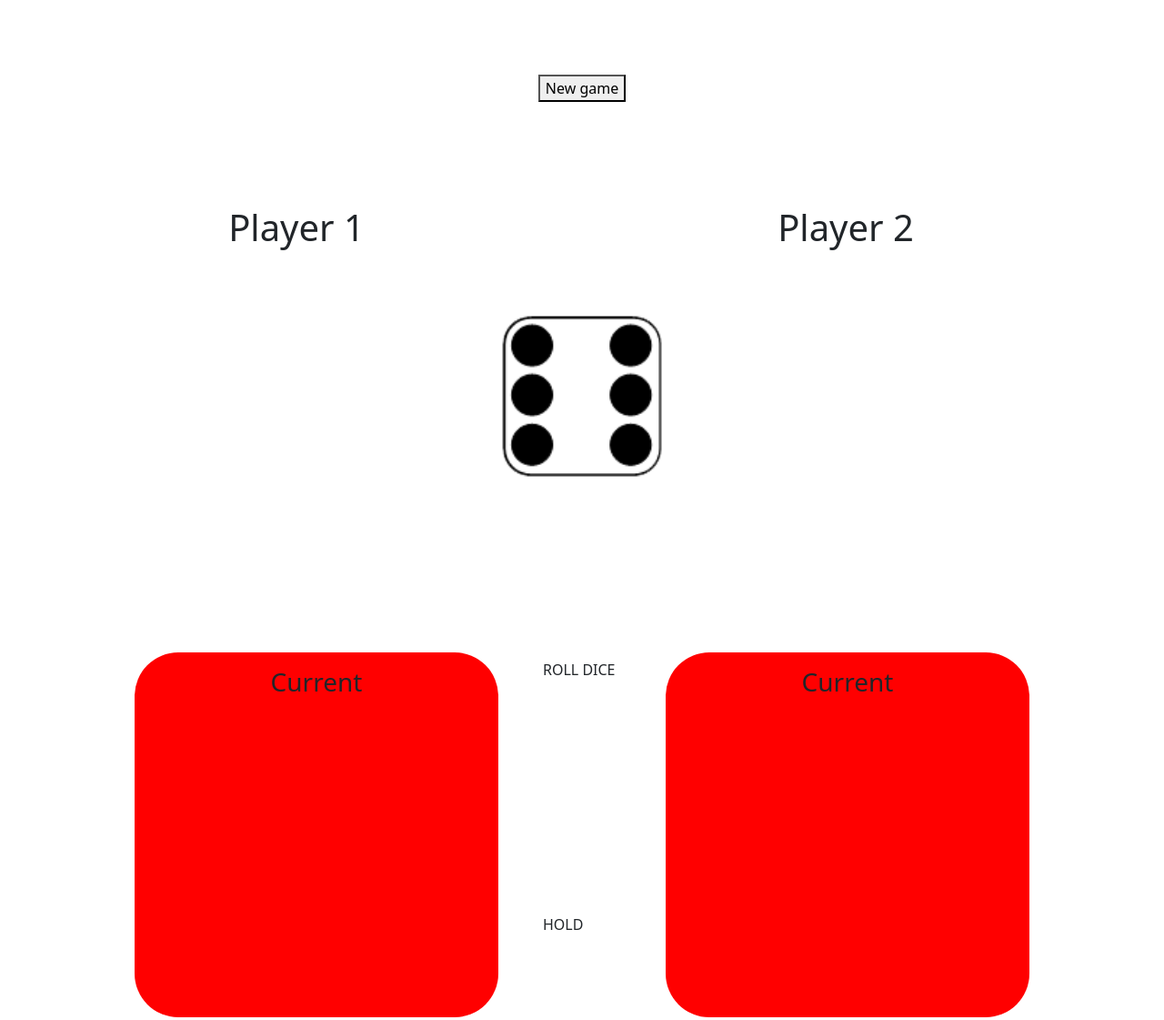
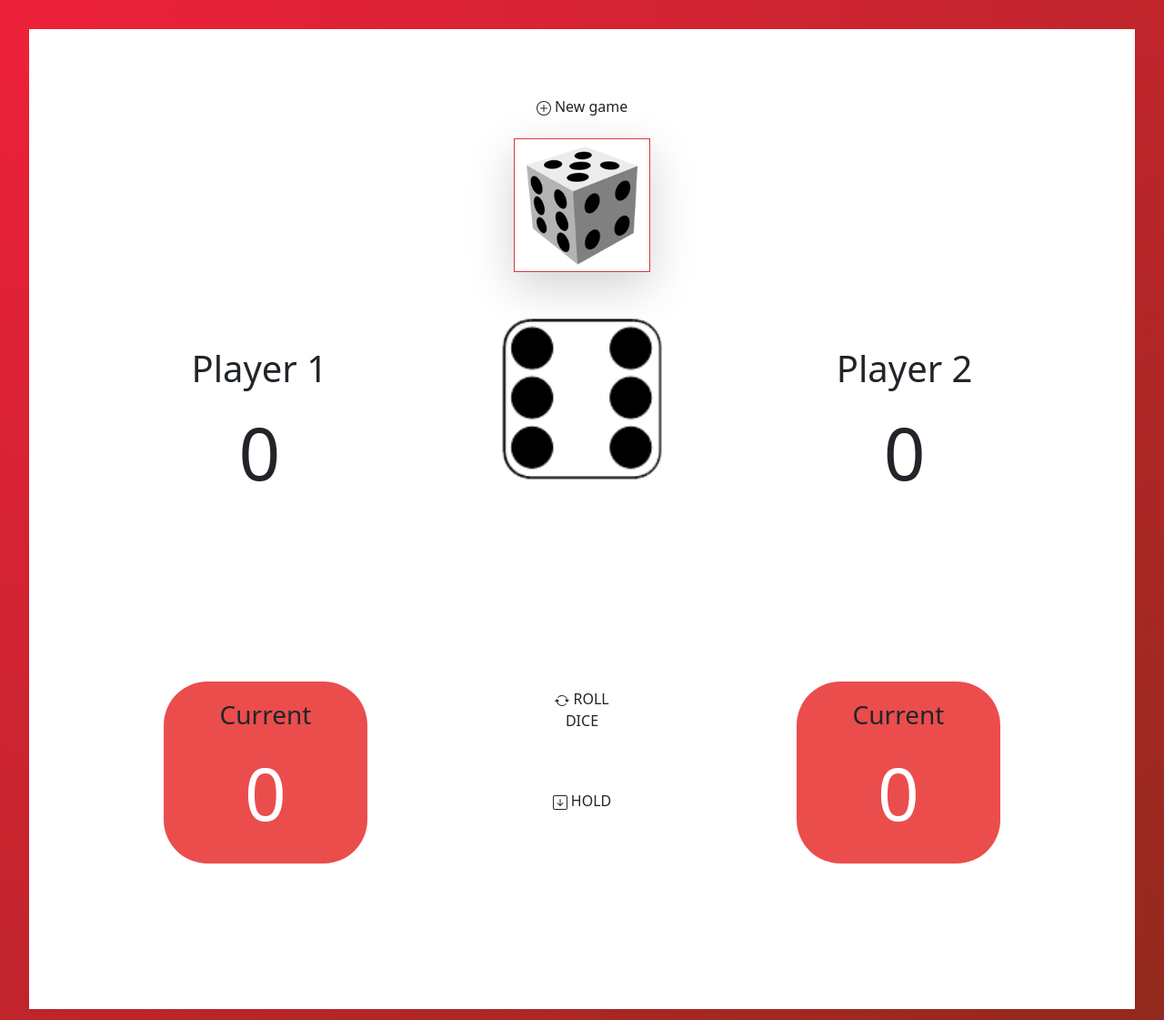
Before and after one commit to Blacklight059/Dices-games, a plain HTML site: page index.html in a window 1280 px wide. Shown: the top 1121 px of the page at 91% size. Drawn offline with nearby package versions, Linux system fonts and the light colour scheme.

Commit message:
Finalization of the script.js file and improvement of style.css

```diff
--- a/assets/css/style.css
+++ b/assets/css/style.css
@@ -2,10 +2,10 @@
 
 html, body {
     font-family: 'Lato', sans-serif;
-    src: url("https://fonts.google.com/specimen/Lato");
+    justify-content: center;
 }
 
-.body {
+body {
     border: 2rem solid red;
     border-image: linear-gradient(to bottom right, #ed213a, #93291e);
     border-image-slice: 1;
@@ -20,17 +20,28 @@ html, body {
 
 }
 
-.Player, .game, .play {
-    justify-content: space-around;
+.new-game {
+    margin: 1rem;
+    padding: auto;
+
+}
+
+
+.Player {
+    justify-content: center;
     margin: auto;
     padding: 2rem;
+    text-align: center;
+}
+
+.play, .game {
+    justify-content: space-around;
+    margin: 10rem;
+
 }
 
 .play {
-    justify-content: space-around;
-    margin: 10rem;
-    padding: 10rem;
-
+    padding-inline: 10rem;
 }
 
 .Player1, .Player2  {
@@ -40,30 +51,35 @@ html, body {
 }
 
 .current1, .current2 {
-    background-color: red;
-    padding-bottom: 20rem;
-    margin: 10rem;
+    background-color: #ea4d4c;
+    width: 100px;
+    height: 200px;
+    padding: 20px;
     text-align: center;
     border-radius: 3rem;
 }
 
-.current, .new-game  {
-    margin: 1rem;
-    padding: 1rem;
+.sum1, .sum2{
+    font-size: 5rem;
+
+}
+.playButton {
+    text-align: center;
 }
 
-.img {
-    box-sizing: inherit;
-    width: 70%;
+
+.img1 {
+    width: 100%;
+    height: 100%;
 }
 
 span {
     color: white;
-    font-size: 10rem;
+    font-size: 5rem;
 }
 
-.scorePlayer1, .scorePlayer2 {
+.scorePlayer1, .scorePlayer2, .newGame {
     justify-content: center;
-    font-size: 10rem;
+    font-size: 5rem;
 
 }
--- a/index.html
+++ b/index.html
@@ -9,50 +9,64 @@
     <link rel="preconnect" href="https://fonts.googleapis.com">
     <meta name="viewport" content="width=device-width, initial-scale=1.0">
     <link rel="stylesheet" href="assets/css/style.css">
-    <link href="https://cdn.jsdelivr.net/npm/bootstrap@5.1.3/dist/css/bootstrap.min.css" rel="stylesheet" integrity="sha384-1BmE4kWBq78iYhFldvKuhfTAU6auU8tT94WrHftjDbrCEXSU1oBoqyl2QvZ6jIW3" crossorigin="anonymous">
+    <link href="https://cdn.jsdelivr.net/npm/bootstrap@5.3.0-alpha1/dist/css/bootstrap.min.css" rel="stylesheet" integrity="sha384-GLhlTQ8iRABdZLl6O3oVMWSktQOp6b7In1Zl3/Jr59b6EGGoI1aFkw7cmDA6j6gD" crossorigin="anonymous">
     <script src="script.js"></script>
 </head>
 <body class="container-fluid" id="body">
     <header class="container-fluid header">
         <div class="new-game">
-            <button type="button" class="newGame" id="newGame" onclick="newGame()">New game</button>
+
+            <button type="button" class="btn" id="newGame" onclick="newGame()">
+                <svg xmlns="http://www.w3.org/2000/svg" width="16" height="16" fill="currentColor" class="bi bi-plus-circle" viewBox="0 0 16 16">
+                    <path d="M8 15A7 7 0 1 1 8 1a7 7 0 0 1 0 14zm0 1A8 8 0 1 0 8 0a8 8 0 0 0 0 16z"/>
+                    <path d="M8 4a.5.5 0 0 1 .5.5v3h3a.5.5 0 0 1 0 1h-3v3a.5.5 0 0 1-1 0v-3h-3a.5.5 0 0 1 0-1h3v-3A.5.5 0 0 1 8 4z"/>
+                </svg> New game</button>
         </div>
+        <div class="imgmWin"><img alt="win-area" id="dImg" class="border border-danger shadow-lg " style="width: 150px ;"
+            src="assets/img/favicon.png" alt=""></div>
     </header>
     <main class="main">
 
-        <div class="container-fluid row  Player">
-            <h1 class="row col-6 Player1" id="PlayerTitle1">Player 1</h1>
-            <h1 class="row col-6 Player2" id="PlayerTitle2">Player 2</h1>
-        </div>
+
         <div class="row game">
-            <div class="scores">
-                <div class="row col-5 scorePlayer1" id="scorePlayer1">
+            <div class="row col-5 Player">
+                <h1 class="Player1  mx-auto" id="PlayerTitle1">Player 1</h1>
+                <div class="scorePlayer1  mx-auto" id="scorePlayer1">0
                 </div>
             </div>
             <img class="row col-2 img1" src="assets/img/dice6.png">
-            <div class="scores">
-                <div class="row col-5 scorePlayer2" id="scorePlayer2">
+            <div class="row col-5 Player">
+                <h1 class="Player2  mx-auto" id="PlayerTitle2">Player 2</h1>
+                <div class="scorePlayer2  mx-auto" id="scorePlayer2">0
                 </div>
             </div>
+
         </div>
         <div class="row play">
-            <div class="row col-5 current1">
+            <div class="row col-3 current1">
                 <h3 class="current mx-auto">Current</h3>
-                <span id="sum1"></span>
+                <span id="sum1">0</span>
             </div>
 
             <div class="row col-2 mx-auto playButton">
                 <div class="rollDice">
-                    <button type="button" class="btn" id="btnRoll" onClick="rollTheDice()">ROLL DICE</button>
+                    <button type="button" class="btn" id="btnRoll" onClick="rollTheDice()">
+                      <svg xmlns="http://www.w3.org/2000/svg" width="16" height="16" fill="currentColor" class="bi bi-arrow-repeat" viewBox="0 0 16 16">
+                        <path d="M11.534 7h3.932a.25.25 0 0 1 .192.41l-1.966 2.36a.25.25 0 0 1-.384 0l-1.966-2.36a.25.25 0 0 1 .192-.41zm-11 2h3.932a.25.25 0 0 0 .192-.41L2.692 6.23a.25.25 0 0 0-.384 0L.342 8.59A.25.25 0 0 0 .534 9z"/>
+                        <path fill-rule="evenodd" d="M8 3c-1.552 0-2.94.707-3.857 1.818a.5.5 0 1 1-.771-.636A6.002 6.002 0 0 1 13.917 7H12.9A5.002 5.002 0 0 0 8 3zM3.1 9a5.002 5.002 0 0 0 8.757 2.182.5.5 0 1 1 .771.636A6.002 6.002 0 0 1 2.083 9H3.1z"/>
+                      </svg> ROLL DICE</button>
                 </div>
                 <div class="hold">
-                    <button type="button" class="btn" id="btnHold" onclick="hold()">HOLD</button>
+                    <button type="button" class="btn" id="btnHold" onclick="hold()">
+                      <svg xmlns="http://www.w3.org/2000/svg" width="16" height="16" fill="currentColor" class="bi bi-arrow-down-square" viewBox="0 0 16 16">
+                        <path fill-rule="evenodd" d="M15 2a1 1 0 0 0-1-1H2a1 1 0 0 0-1 1v12a1 1 0 0 0 1 1h12a1 1 0 0 0 1-1V2zM0 2a2 2 0 0 1 2-2h12a2 2 0 0 1 2 2v12a2 2 0 0 1-2 2H2a2 2 0 0 1-2-2V2zm8.5 2.5a.5.5 0 0 0-1 0v5.793L5.354 8.146a.5.5 0 1 0-.708.708l3 3a.5.5 0 0 0 .708 0l3-3a.5.5 0 0 0-.708-.708L8.5 10.293V4.5z"/>
+                      </svg> HOLD</button>
                 </div>
             </div>
 
-            <div class="row col-5 current2">
+            <div class="row col-3 current2">
                 <h3 class="current mx-auto" >Current</h3>
-                <span id="sum2"></span>
+                <span id="sum2">0</span>
 
             </div>
         </div>
--- a/script.js
+++ b/script.js
@@ -3,15 +3,12 @@ var scorePlayer1 = parseInt(document.getElementById('scorePlayer1'));
 var scorePlayer2 = parseInt(document.getElementById('scorePlayer2'));
 var sum1 = parseInt(document.getElementById('sum1'));
 var sum2 = parseInt(document.getElementById('sum2'));
-var msg = () => { alert('Cliquer sur New Game pour rejouer') }
 var gameTour = 0;
 
 //Create class Player
 class Players {
-    constructor(name, currentScore, totalScore, tour, winner) {
+    constructor(name, tour, winner) {
         this.name = name
-        this.currentScore = currentScore
-        this.totalScore = totalScore
         this.tour = false
         this.winner = false
     }
@@ -33,14 +30,12 @@ function newGame() {
     document.getElementById('sum2').innerHTML = 0;
     document.getElementById('scorePlayer1').innerHTML = 0;
     document.getElementById('scorePlayer2').innerHTML = 0;
+    dImg.src = 'assets/img/favicon.png'
 
     console.log(gameTour)
 }
 
-
-
 // function rolldice
-
 function rollTheDice() {
     setTimeout(function() {
 
@@ -92,28 +87,33 @@ function hold() {
 
         PlayerTitle1 = document.getElementById("PlayerTitle1");
         PlayerTitle2 = document.getElementById("PlayerTitle2");
-        PlayerTitle1 = PlayerTitle1.style.fontWeight="normal";
-        PlayerTitle2 = PlayerTitle2.style.fontWeight="bold";
 
 
 
         if (sum1 > 1) {
             gameTour = 1;
-
-            console.log(gameTour);
-            console.log(playersGame[1].tour);
-
+            PlayerTitle1 = PlayerTitle1.style.fontWeight="normal";
+            PlayerTitle2 = PlayerTitle2.style.fontWeight="bold";
             scorePlayer1 = scorePlayer1 + sum1;
             document.getElementById("scorePlayer1").innerHTML = scorePlayer1;
             document.getElementById("sum1").innerHTML = 0;
 
+            if (scorePlayer1 >= 100) {
+                dImg.src = 'assets/img/win1.jpg'
+            }
         }
         if (sum2 > 1) {
             gameTour = 0;
+            PlayerTitle1 = PlayerTitle1.style.fontWeight="bold";
+            PlayerTitle2 = PlayerTitle2.style.fontWeight="normal";
+
             scorePlayer2 = scorePlayer2 + sum2;
             document.getElementById("scorePlayer2").innerHTML = scorePlayer2;
             document.getElementById("sum2").innerHTML = 0;
 
+            if (scorePlayer2 >= 100) {
+                dImg.src = 'assets/img/win2.jpg'
+            }
         }
 
     } )
```
Also changed, not shown: assets/img/favicon.png (added), assets/img/win1.jpg (added), assets/img/win2.jpg (added).
